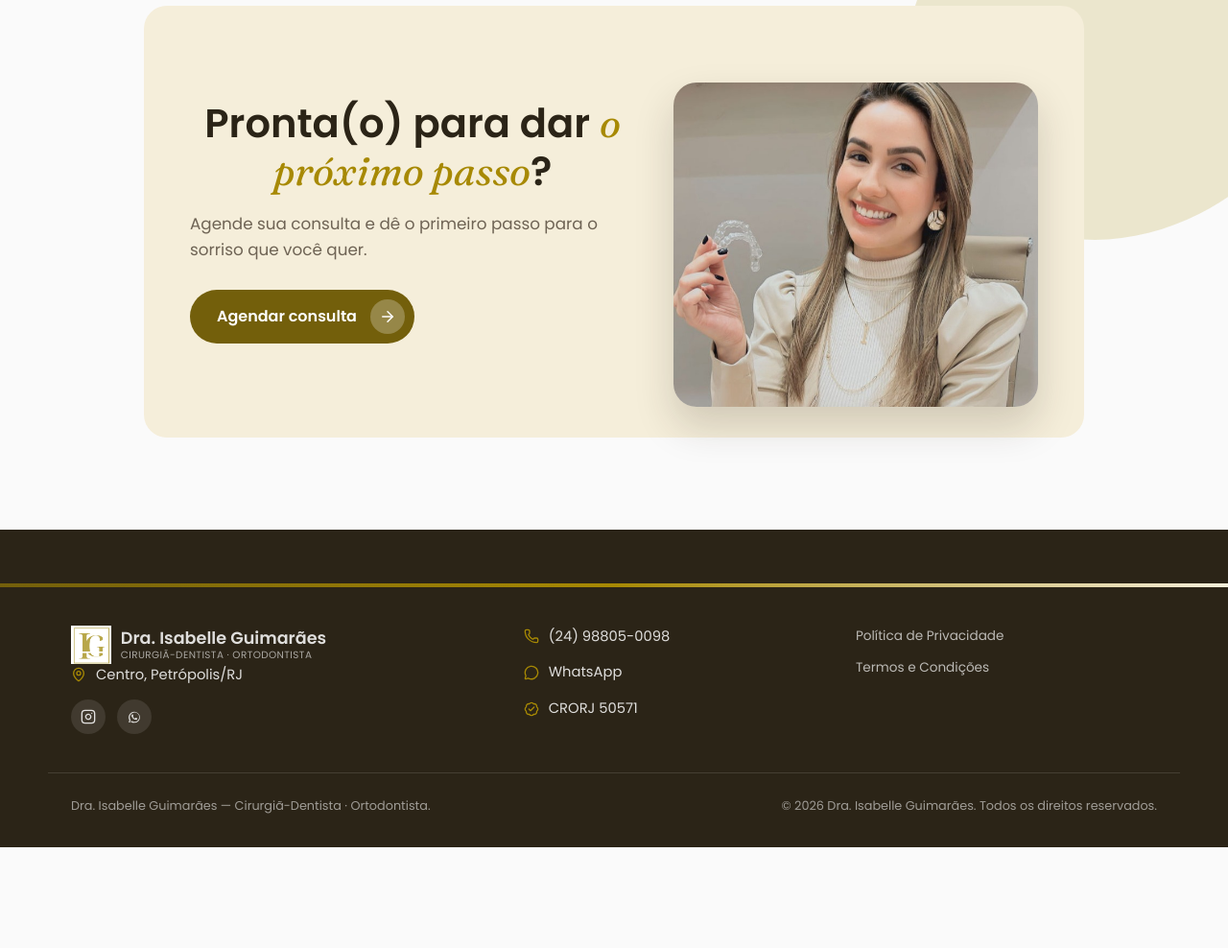
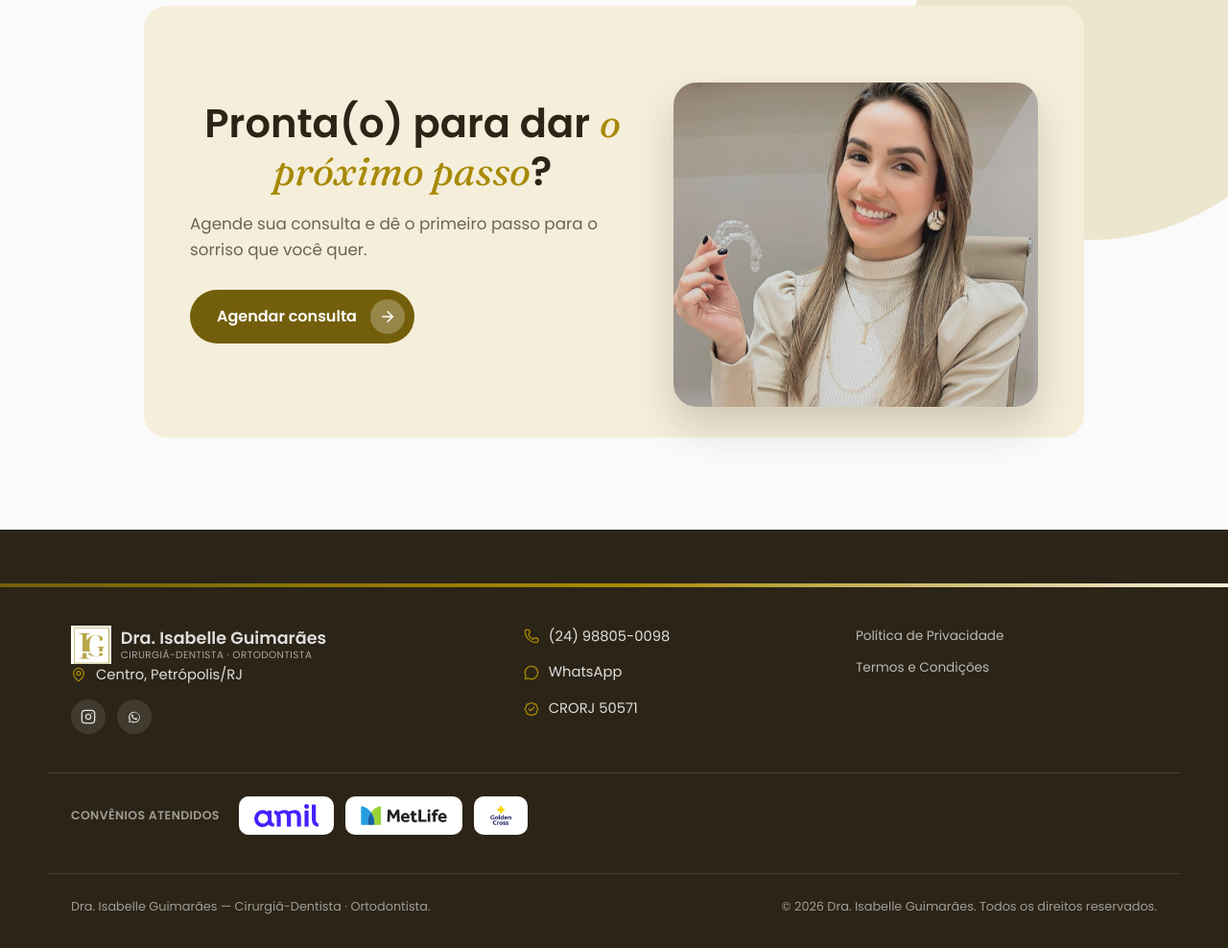
Before and after one commit to TT-user/isabelle-guimar-es, a plain HTML site: page index.html in a window 1280 px wide. Shown: the part 5146-6134 px from the top of the page at 96% size. Before the commit the page ends 6029 px from the top, so only its background shows below. Drawn offline with nearby package versions, Linux system fonts and the light colour scheme.

Commit message:
Rodape: adiciona secao de convenios atendidos (Amil, MetLife, Golden Cross)

```diff
--- a/index.html
+++ b/index.html
@@ -363,6 +363,14 @@
       <a href="terms.html">Termos e Condições</a>
     </div>
   </div>
+  <div class="container footer-convenios">
+    <span class="footer-convenios-label">Convênios atendidos</span>
+    <div class="convenio-badges">
+      <span class="convenio-badge"><img src="assets/convenio-amil.svg" alt="Amil" loading="lazy"></span>
+      <span class="convenio-badge"><img src="assets/convenio-metlife.svg" alt="MetLife" loading="lazy"></span>
+      <span class="convenio-badge"><img src="assets/convenio-golden-cross.png" alt="Golden Cross" loading="lazy"></span>
+    </div>
+  </div>
   <div class="container footer-bottom">
     <span>Dra. Isabelle Guimarães — Cirurgiã-Dentista &middot; Ortodontista.</span>
     <span>&copy; 2026 Dra. Isabelle Guimarães. Todos os direitos reservados.</span>
--- a/styles.css
+++ b/styles.css
@@ -706,6 +706,42 @@ section { padding: 96px 0; }
 
 @media (max-width: 700px) { .footer-inner { grid-template-columns: 1fr; text-align: left; } }
 
+.footer-convenios {
+  display: flex;
+  align-items: center;
+  gap: 20px;
+  flex-wrap: wrap;
+  margin-top: 40px;
+  padding-top: 24px;
+  border-top: 1px solid rgba(255,255,255,.12);
+}
+
+.footer-convenios-label {
+  font-size: .78rem;
+  font-weight: 600;
+  letter-spacing: .03em;
+  text-transform: uppercase;
+  color: rgba(255,255,255,.55);
+  flex-shrink: 0;
+}
+
+.convenio-badges { display: flex; align-items: center; gap: 12px; flex-wrap: wrap; }
+
+.convenio-badge {
+  display: flex;
+  align-items: center;
+  justify-content: center;
+  background: var(--white);
+  border-radius: 10px;
+  padding: 8px 16px;
+  height: 40px;
+  box-sizing: border-box;
+}
+
+.convenio-badge img { height: 100%; width: auto; max-width: 90px; object-fit: contain; }
+
+@media (max-width: 700px) { .footer-convenios { justify-content: flex-start; } }
+
 .footer-bottom {
   display: flex;
   justify-content: space-between;
```
Also changed, not shown: assets/convenio-amil.svg (added), assets/convenio-golden-cross.png (added), assets/convenio-metlife.svg (added).
